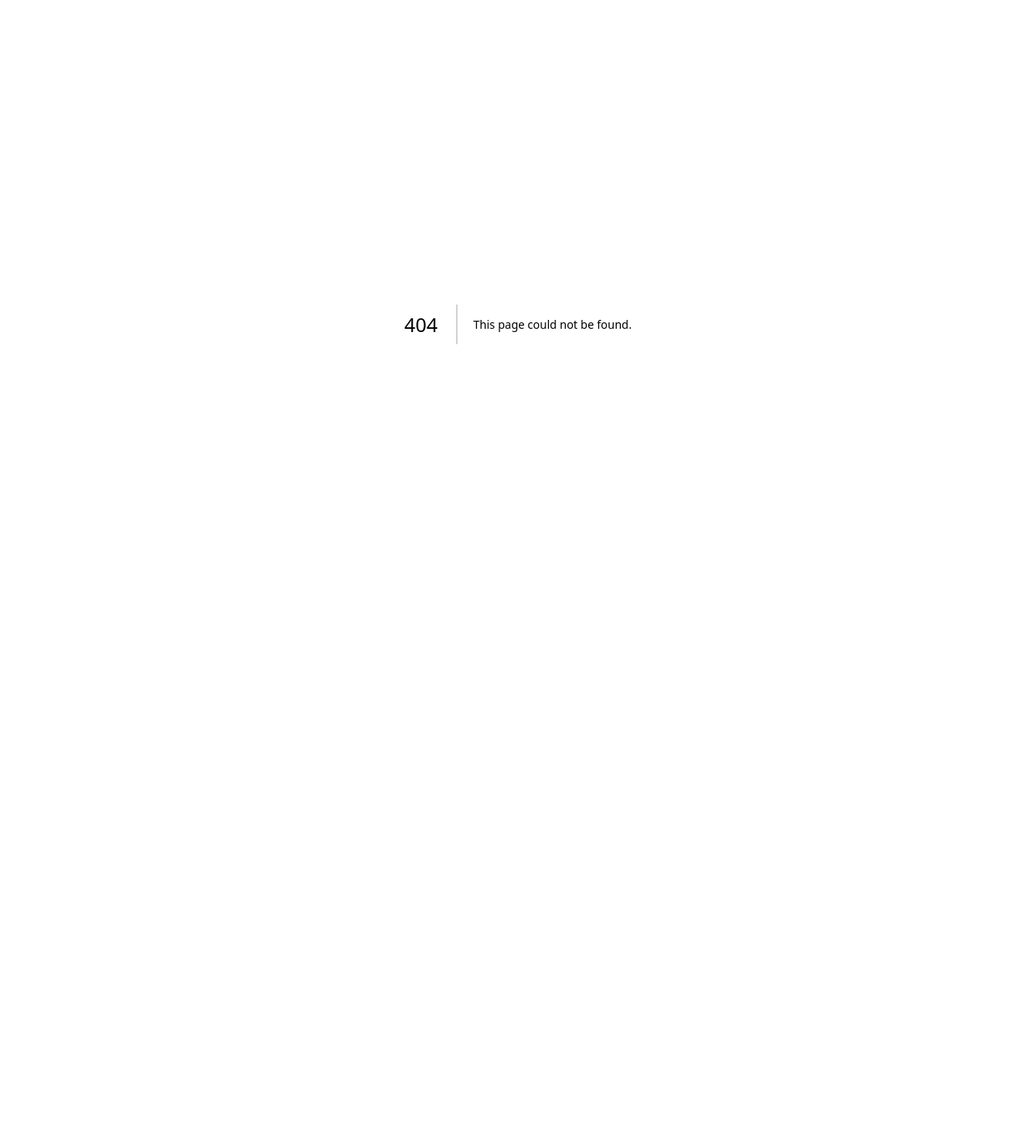
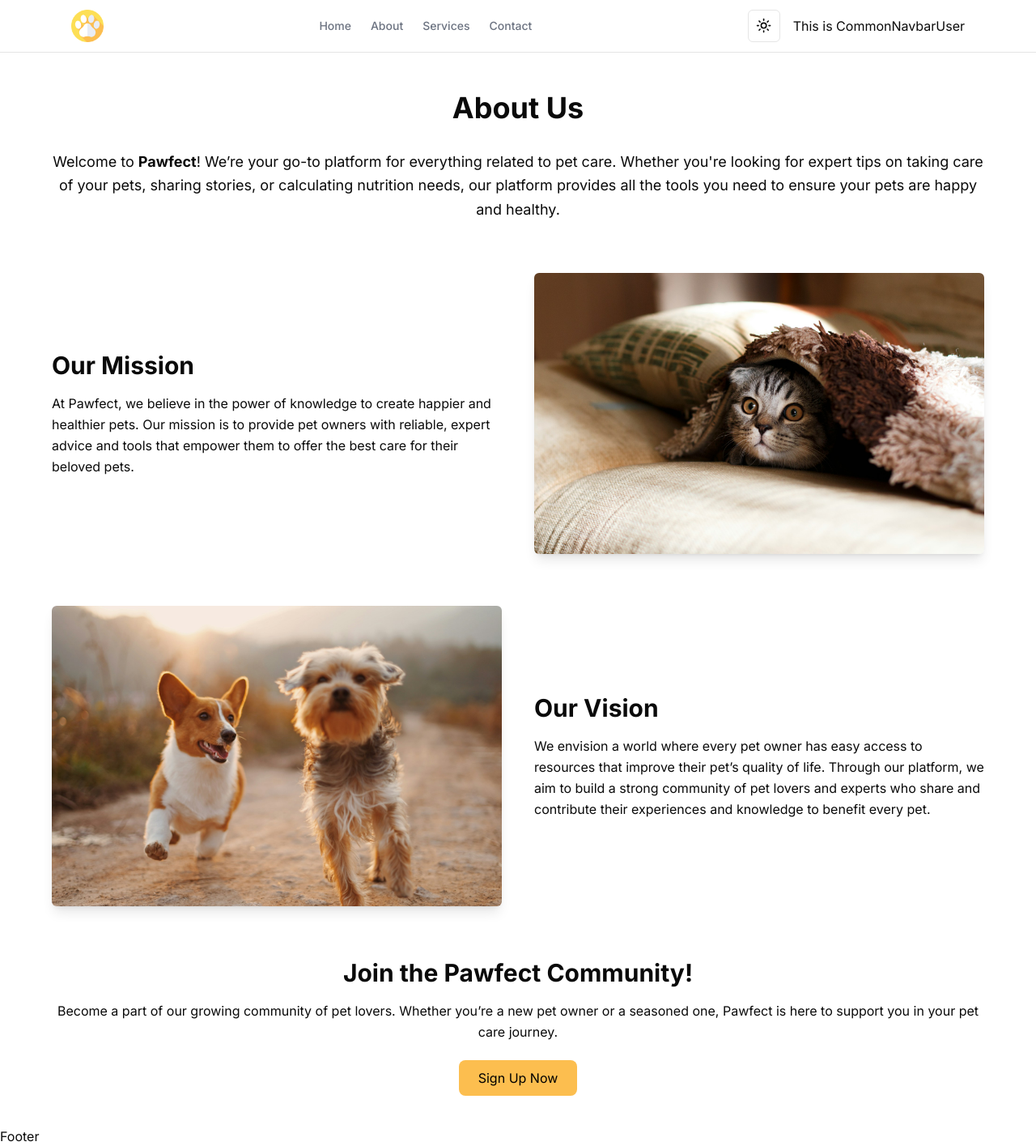
Before and after one commit to asifrkabir/batch-3-assignment-6-client-asifrkabir, a Next.js app: page /about-us in a window 1280 px wide. Before the commit this address had no page. Shown: the whole page at 81% size. Before the commit the page ends 800 px from the top, so only its background shows below. Built offline with nearby package versions, Linux system fonts and the light colour scheme.

Commit message:
About Us page completed

```diff
--- /dev/null
+++ b/src/app/(commonLayout)/about-us/page.tsx
@@ -0,0 +1,88 @@
+import Image from "next/image";
+import aboutUsImage1 from "../../../assets/images/about-us-1.jpg";
+import aboutUsImage2 from "../../../assets/images/about-us-2.jpg";
+import Link from "next/link";
+
+const AboutUsPage = () => {
+  return (
+    <div className="flex flex-col items-center justify-center min-h-screen p-6 lg:p-12 bg-default">
+      <section className="w-full max-w-6xl text-center">
+        <h1 className="text-4xl font-bold text-default mb-8">About Us</h1>
+        <p className="text-lg text-default leading-relaxed">
+          Welcome to <strong>Pawfect</strong>! We’re your go-to platform for
+          everything related to pet care. Whether you&apos;re looking for expert
+          tips on taking care of your pets, sharing stories, or calculating
+          nutrition needs, our platform provides all the tools you need to
+          ensure your pets are happy and healthy.
+        </p>
+      </section>
+
+      {/* Mission Section */}
+      <section className="w-full max-w-6xl mt-16">
+        <div className="grid grid-cols-1 md:grid-cols-2 gap-10 items-center">
+          <div>
+            <h2 className="text-3xl font-bold text-default">Our Mission</h2>
+            <p className="mt-4 text-default leading-relaxed">
+              At Pawfect, we believe in the power of knowledge to create happier
+              and healthier pets. Our mission is to provide pet owners with
+              reliable, expert advice and tools that empower them to offer the
+              best care for their beloved pets.
+            </p>
+          </div>
+          <div className="flex justify-center">
+            <Image
+              src={aboutUsImage1}
+              alt="Our Mission"
+              className="rounded-md shadow-lg w-full h-auto"
+            />
+          </div>
+        </div>
+      </section>
+
+      {/* Vision Section */}
+      <section className="w-full max-w-6xl mt-16">
+        <div className="grid grid-cols-1 md:grid-cols-2 gap-10 items-center">
+          <div className="flex justify-center">
+            <Image
+              src={aboutUsImage2}
+              alt="Our Vision"
+              className="rounded-md shadow-lg w-full h-auto"
+            />
+          </div>
+          <div>
+            <h2 className="text-3xl font-bold text-default">Our Vision</h2>
+            <p className="mt-4 text-default leading-relaxed">
+              We envision a world where every pet owner has easy access to
+              resources that improve their pet’s quality of life. Through our
+              platform, we aim to build a strong community of pet lovers and
+              experts who share and contribute their experiences and knowledge
+              to benefit every pet.
+            </p>
+          </div>
+        </div>
+      </section>
+
+      {/* CTA Section */}
+      <section className="w-full max-w-6xl mt-16 text-center">
+        <h2 className="text-3xl font-bold text-default">
+          Join the Pawfect Community!
+        </h2>
+        <p className="mt-4 text-default leading-relaxed">
+          Become a part of our growing community of pet lovers. Whether you’re a
+          new pet owner or a seasoned one, Pawfect is here to support you in
+          your pet care journey.
+        </p>
+        <div className="mt-8">
+          <Link
+            href="/register"
+            className="px-6 py-3 text-black bg-[#FCBE4F] rounded-lg hover:bg-[#e6a93c] transition"
+          >
+            Sign Up Now
+          </Link>
+        </div>
+      </section>
+    </div>
+  );
+};
+
+export default AboutUsPage;
```
Also changed, not shown: src/assets/images/about-us-1.jpg (added), src/assets/images/about-us-2.jpg (added).
